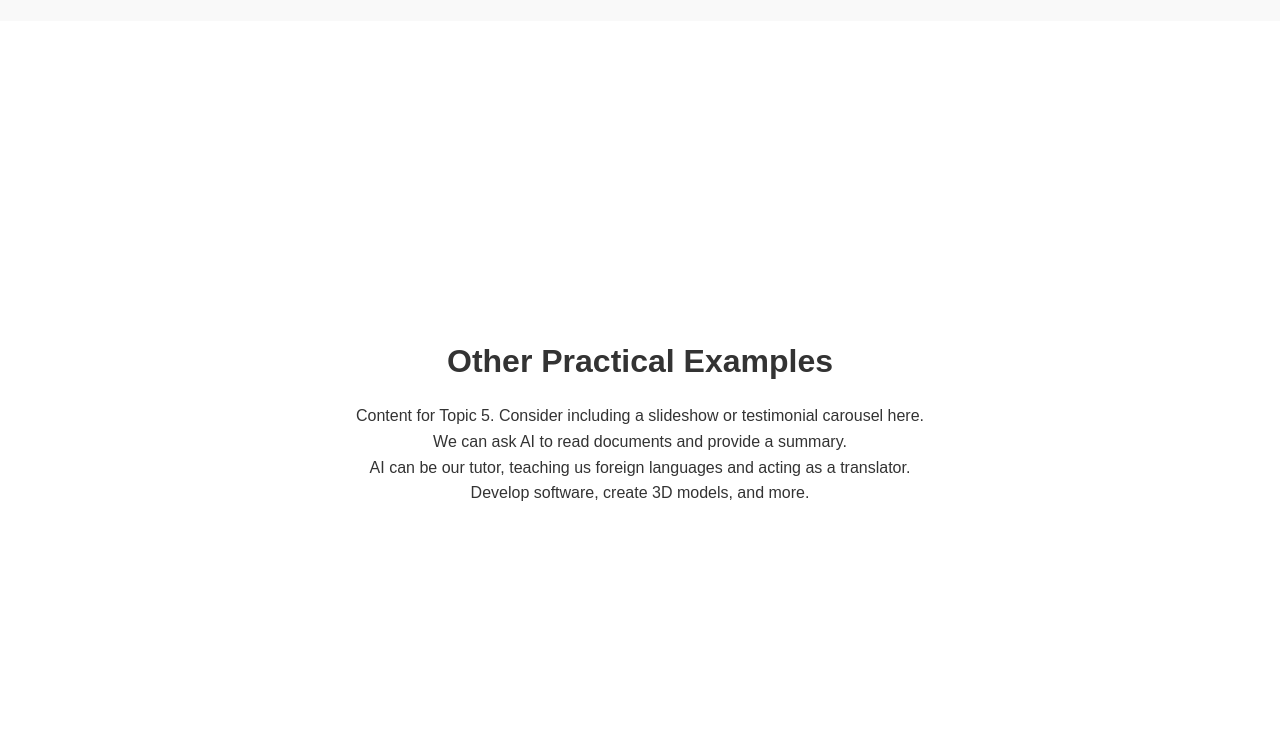
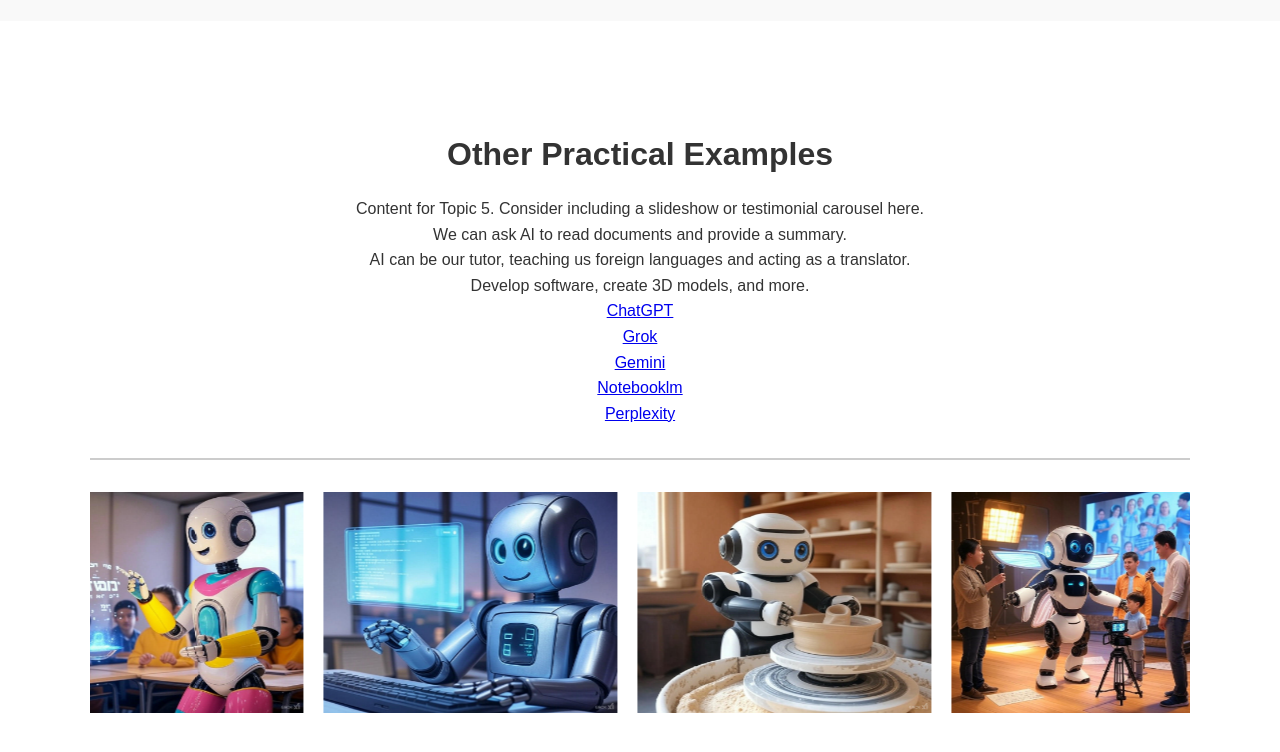
Before and after one commit to Trina0224/ai_demo_2_March2025, a plain HTML site: page index.html in a window 1280 px wide. Shown: the part 4049-4801 px from the top of the page. Drawn offline with Linux system fonts and the light colour scheme.

Commit message:
2/27
section5

```diff
--- a/index.html
+++ b/index.html
@@ -193,6 +193,23 @@
       <p>We can ask AI to read documents and provide a summary.</p>
       <p>AI can be our tutor, teaching us foreign languages and acting as a translator.</p>
       <p>Develop software, create 3D models, and more.</p>
+      <p><a href="https://chatgpt.com/" target="_blank">ChatGPT</a></p>
+      <p><a href="https://grok.com/" target="_blank">Grok</a></p>
+      <p><a href="https://gemini.google.com/app" target="_blank">Gemini</a></p>
+      <p><a href="https://notebooklm.google.com/" target="_blank">Notebooklm</a></p>
+      <p><a href="https://www.perplexity.ai/" target="_blank">Perplexity</a></p>
+      <div class="divider"></div>
+
+      <!-- Scrolling Image Carousel -->
+      <div class="carousel-container">
+        <div class="image-carousel">
+          <a href="example1.html"><img src="images/ex1.jpg" alt="Example 1"></a>
+          <a href="example2.html"><img src="images/ex2.jpg" alt="Example 2"></a>
+          <a href="example3.html"><img src="images/ex3.jpg" alt="Example 3"></a>
+          <a href="example4.html"><img src="images/ex4.jpg" alt="Example 4"></a>
+          <a href="example5.html"><img src="images/ex5.jpg" alt="Example 5"></a>
+        </div>
+      </div>
     </div>
   </section>
 
--- a/script.js
+++ b/script.js
@@ -152,3 +152,91 @@ function scrollToSection(sectionId) {
       videoElement.pause();
     }
   }
+
+  document.addEventListener('DOMContentLoaded', function() {
+    const carousel = document.querySelector('.image-carousel');
+    const container = document.querySelector('.carousel-container');
+
+    // 複製圖片列表，達到無限循環效果
+    carousel.innerHTML += carousel.innerHTML;
+
+    let offset = 0;
+    const speed = 1; // 每幀移動的像素數，可調整以控制速度
+    let isPaused = false;
+    let animationId;
+
+    // 取得原始（未複製部分）的寬度
+    const originalWidth = carousel.scrollWidth / 2;
+
+    // 拖曳相關變數
+    let isDragging = false;
+    let startX = 0;
+    let dragStartOffset = 0;
+
+    function animate() {
+      if (!isPaused && !isDragging) {
+        offset += speed;
+        if (offset >= originalWidth) {
+          // 為避免跳動，暫時關閉 transition
+          carousel.style.transition = 'none';
+          offset = 0;
+          carousel.style.transform = `translateX(-${offset}px)`;
+          // 強制 reflow 讓瀏覽器立即應用樣式變更
+          void carousel.offsetWidth;
+          // 恢復 transition（如果有需要可保留或移除）
+          carousel.style.transition = 'transform 0.2s ease-out';
+        } else {
+          carousel.style.transform = `translateX(-${offset}px)`;
+        }
+      }
+      animationId = requestAnimationFrame(animate);
+    }
+
+    // 當滑鼠進入 container 區域時暫停自動滾動
+    container.addEventListener('mouseenter', function() {
+      isPaused = true;
+    });
+
+    // 當滑鼠離開 container 區域時恢復自動滾動
+    container.addEventListener('mouseleave', function() {
+      // 如果沒有拖曳，也恢復自動滾動
+      if (!isDragging) {
+        isPaused = false;
+      }
+    });
+
+    // 拖曳開始
+    container.addEventListener('mousedown', function(e) {
+      isDragging = true;
+      isPaused = true; // 拖曳時暫停自動滾動
+      startX = e.clientX;
+      dragStartOffset = offset;
+    });
+
+    // 拖曳移動
+    container.addEventListener('mousemove', function(e) {
+      if (!isDragging) return;
+      e.preventDefault();
+      let diff = e.clientX - startX;
+      offset = dragStartOffset - diff;
+      // 調整 offset 保持在 0 ~ originalWidth 之間（無限循環效果）
+      if (offset < 0) {
+        offset = originalWidth + offset;
+      } else if (offset >= originalWidth) {
+        offset = offset - originalWidth;
+      }
+      carousel.style.transform = `translateX(-${offset}px)`;
+    });
+
+    // 拖曳結束（滑鼠放開或離開 container）
+    container.addEventListener('mouseup', function() {
+      isDragging = false;
+      isPaused = false;
+    });
+    container.addEventListener('mouseleave', function() {
+      isDragging = false;
+      isPaused = false;
+    });
+
+    animate();
+  });
--- a/style.css
+++ b/style.css
@@ -467,3 +467,27 @@
     height: auto; /* let them scale automatically if you prefer */
   }
 }
+
+.carousel-container {
+  width: 100%;
+  overflow: hidden;
+  position: relative;
+}
+
+.image-carousel {
+  display: flex;
+  flex-wrap: nowrap;
+  transition: transform 0.2s ease-out;
+}
+
+/* 這裡強制每個圖片項目佔滿 1/3.5 的容器寬度 */
+.image-carousel a {
+  flex: 0 0 calc(100% / 3.5);
+  box-sizing: border-box;
+  padding: 0 10px;  /* 如果需要間隔，可調整 padding 值 */
+}
+
+.image-carousel img {
+  width: 100%;
+  display: block;
+}
```
Also changed, not shown: images/ex1.jpg (added), images/ex2.jpg (added), images/ex3.jpg (added), images/ex4.jpeg (added), images/ex4.jpg (added), images/ex5.jpeg (added), images/ex5.jpg (added), 2 other files.
